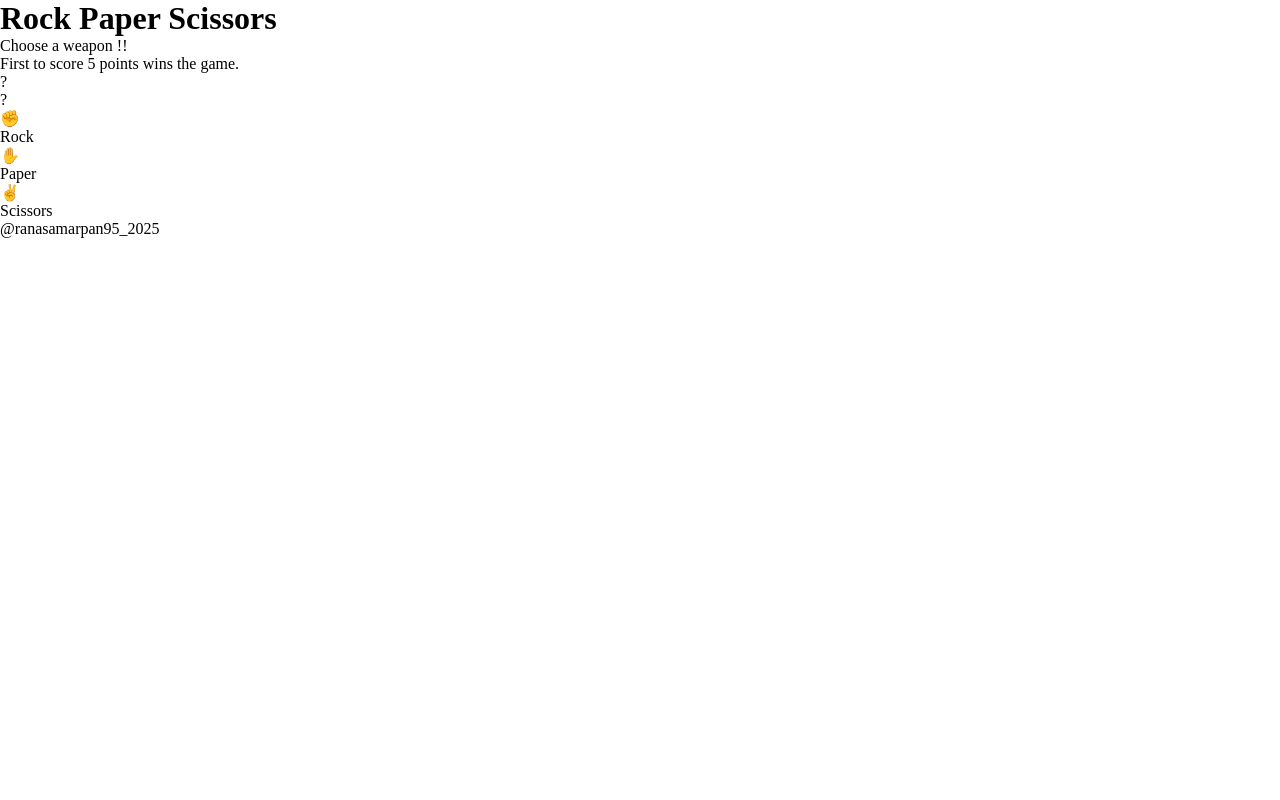
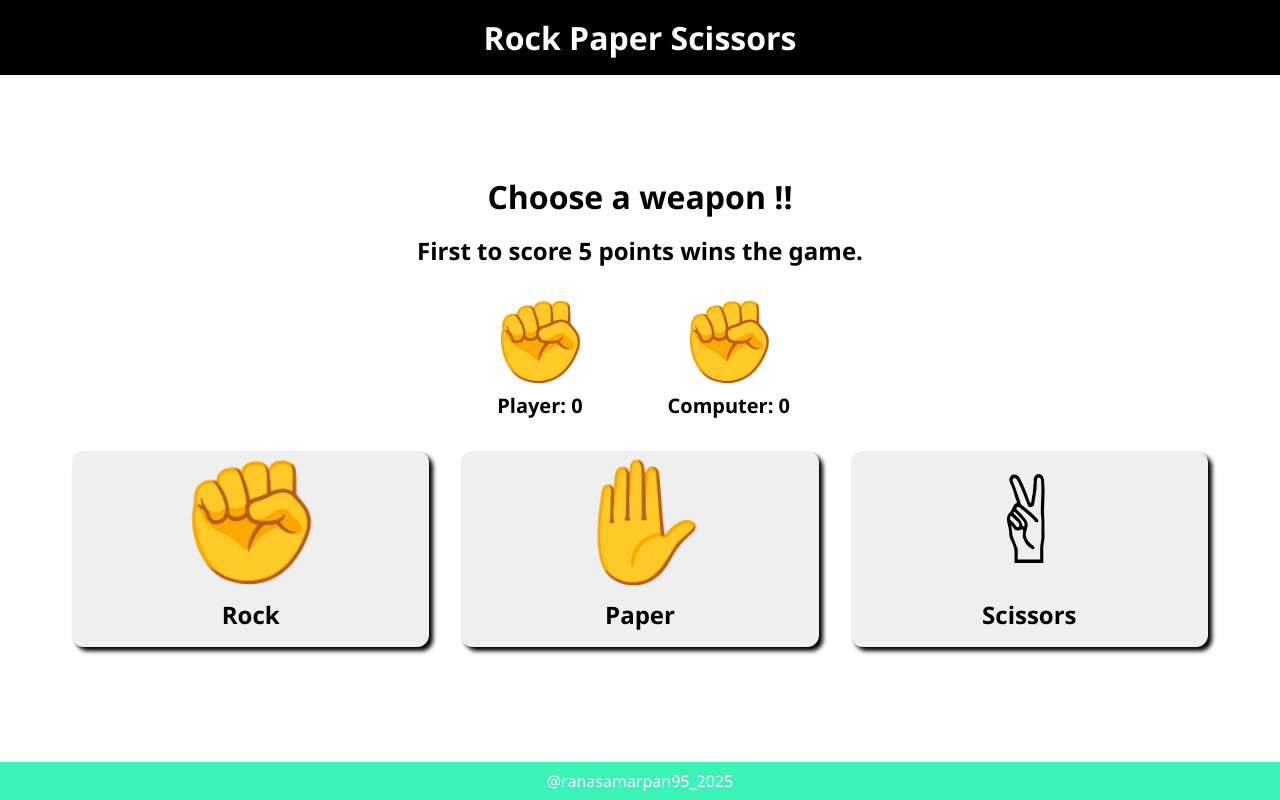
Before and after one commit to samarpanrana95/rock-paper-scissors, a plain HTML site: page index.html in a window 1280 px wide. Drawn offline with Linux system fonts and the light colour scheme.

Commit message:
Add css to the html content

```diff
--- a/index.html
+++ b/index.html
@@ -8,13 +8,19 @@
     <!-- <script src="javascript.js" defer></script> -->
 </head>
 <body>
-    <h1 id="title">Rock Paper Scissors</h1>
+    <h1 class="title">Rock Paper Scissors</h1>
     <div class="main">
         <div class="main-text">Choose a weapon !!</div>
         <div class="main-sub-text">First to score 5 points wins the game.</div>
         <div class="main-img">
-            <div class="main-human-img">?</div>
-            <div class="main-computer-img">?</div>
+            <div class="main-human">
+                <div class="main-human-img">✊</div>
+                <div class="main-human-text">Player: 0</div>
+            </div>
+            <div class="main-computer">
+                <div class="main-computer-img">✊</div>
+                <div class="main-computer-text">Computer: 0</div>
+            </div>
         </div>
         <div class="choice-container">
             <div class="choice choice-rock">
--- a/style.css
+++ b/style.css
@@ -7,4 +7,100 @@
 
 body {
     min-height: 100vh;
+    display: flex;
+    flex-direction: column;
+    font-family: 'Segoe UI', Tahoma, Geneva, Verdana, sans-serif;
 }
+
+.title {
+    padding: 1rem;
+    text-align: center;
+    background: #000;
+    color: #fff;
+}
+
+.main {
+    flex-grow: 1;
+    display: flex;
+    justify-content: center;
+    align-items: center;
+    flex-direction: column;
+    gap: 1rem;
+}
+
+.main-text {
+    font-size: 2rem;
+    font-weight: bolder;
+    text-align: center;
+}
+
+.main-sub-text {
+    font-size: 1.5rem;
+    font-weight: bold;
+    text-align: center;
+}
+
+.main-img {
+    display: flex;
+    width: 10vw;
+    min-width: 300px;
+    justify-content: space-between;
+    text-align: center;
+}
+
+.main-human-img,
+.main-computer-img {
+    font-size: 5rem;
+}
+
+.main-human-text,
+.main-computer-text {
+    font-size: 1.25rem;
+    font-weight: bold;
+}
+
+.choice-container {
+    margin-top: 1rem;
+    display: flex;
+    gap: 2rem;
+    padding: 0 2rem;
+    width: 100%;
+    max-width: 1200px;
+    flex-wrap: wrap;
+}
+
+.choice {
+    flex: 1 0 300px;
+    display: flex;
+    flex-direction: column;
+    align-items: center;
+    justify-content: center;
+    box-shadow: 4px 4px 4px black;
+    border-radius: 12px;
+    background: #80808020;
+    padding: 1rem;
+    cursor: pointer;
+}
+
+.choice:hover {
+    color: #fff;
+    background: #808080;
+}
+
+.choice-img {
+    margin-top: -2rem;
+    font-size: 7.5rem;
+}
+
+.choice-text {
+    font-size: 1.5rem;
+    font-weight: bold;
+}
+
+.footer {
+    padding: 0.5rem;
+    text-align: center;
+    background: #3bf3b6;
+    color: #fff;
+    margin-top: 1rem;
+}
```
